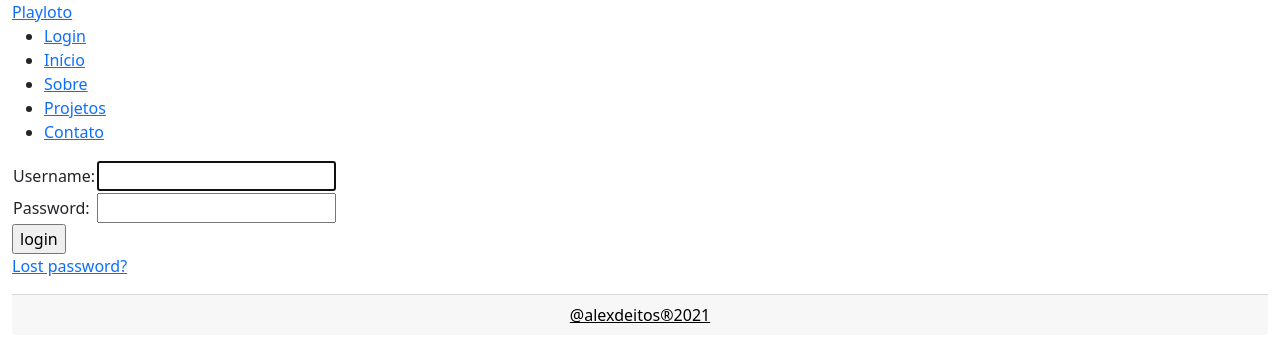
After one commit to alexdeitos/Playloto, a Django app: page /accounts/login/ in a window 1280 px wide. The commit adds this page. Shown: the top 362 px of the page. Run offline with Django 4.2, Linux system fonts and the light colour scheme.

Commit message:
templates/registration/

```diff
--- a/apploto/templates/base.html
+++ b/apploto/templates/base.html
@@ -8,15 +8,15 @@
     <!--Boostrap-->
     <!-- CSS only -->
     <link href="https://cdn.jsdelivr.net/npm/bootstrap@5.0.1/dist/css/bootstrap.min.css" rel="stylesheet" integrity="sha384-+0n0xVW2eSR5OomGNYDnhzAbDsOXxcvSN1TPprVMTNDbiYZCxYbOOl7+AMvyTG2x" crossorigin="anonymous">
-    <link rel="stylesheet" href="{% static 'css/navbar.css' %}">
-    <link rel="stylesheet" href="{% static 'css/style.css' %}">
+    <link rel="stylesheet" href="{% static 'css/apploto/navbar.css' %}">
+    <link rel="stylesheet" href="{% static 'css/apploto/style.css' %}">
     <title>{% block title %}Playloto.com{% endblock %}</title>
 </head>
 <body>
   <div class="container-fluid">
     <header>
         <nav>
-          <a class="logo" href="{% url 'playloto:home' %}">Playloto</a>
+          <a class="logo" href="{% url 'apploto:index' %}">Playloto</a>
           <div class="mobile-menu">
             <div class="line1"></div>
             <div class="line2"></div>
@@ -29,7 +29,7 @@
             {% else %}
             <li><a href="{% url 'login' %}">Login</a></li>
             {% endif %}
-            <li><a href="{% url 'playloto:home' %}">Início</a></li>
+            <li><a href="{% url 'apploto:index' %}">Início</a></li>
             <li><a href="#">Sobre</a></li>
             <li><a href="#">Projetos</a></li>
             <li><a href="#">Contato</a></li>
@@ -40,10 +40,9 @@
         {% if user.is_authenticated %}
           <aside class="lateral col-12">
             <ul>
-              <li><a style="color: black;" href="{% url 'playloto:gameslist' %}">Tabela de Jogos</a></li>
-              <li><a style="color: black;" href="{% url 'playloto:gerajogo'%}">Gerar Jogos</a></li>
-              <li><a style="color: black;" href="{% url 'playloto:planilha' %}">Planilhas</a></li>
-              <li><a style="color: black;" href="http://www.loterias.caixa.gov.br/wps/portal/loterias/landing/lotofacil/!ut/p/a1/04_Sj9CPykssy0xPLMnMz0vMAfGjzOLNDH0MPAzcDbz8vTxNDRy9_Y2NQ13CDA0sTIEKIoEKnN0dPUzMfQwMDEwsjAw8XZw8XMwtfQ0MPM2I02-AAzgaENIfrh-FqsQ9wBmoxN_FydLAGAgNTKEK8DkRrACPGwpyQyMMMj0VAcySpRM!/dl5/d5/L2dBISEvZ0FBIS9nQSEh/pw/Z7_HGK818G0K85260Q5OIRSC42046/res/id=historicoHTML/c=cacheLevelPage/=/" target="blank">Resultados Caixa</a></li>
+              <li><a style="color: black;" href="{% url 'apploto:index' %}">Tabela de Jogos</a></li>
+              <li><a style="color: black;" href="{% url 'apploto:index'%}">Gerar Jogos</a></li>
+              <li><a style="color: black;" href="{% url 'apploto:index' %}">Planilhas</a></li>
             </ul>
           </aside>
         {% endif %}
--- /dev/null
+++ b/apploto/templates/registration/logged_out.html
@@ -0,0 +1,6 @@
+{% extends "base.html" %}
+
+{% block conteudo %}
+  <p>Logged out!</p>
+  <a href="{% url 'login'%}">Click here to login again.</a>
+{% endblock %}
--- /dev/null
+++ b/apploto/templates/registration/login.html
@@ -0,0 +1,37 @@
+{% extends "base.html" %}
+
+{% block conteudo %}
+
+  {% if form.errors %}
+    <p>Your username and password didn't match. Please try again.</p>
+  {% endif %}
+
+  {% if next %}
+    {% if user.is_authenticated %}
+      <p>Your account doesn't have access to this page. To proceed,
+      please login with an account that has access.</p>
+    {% else %}
+      <p>Please login to see this page.</p>
+    {% endif %}
+  {% endif %}
+
+  <form method="post" action="{% url 'login' %}">
+    {% csrf_token %}
+    <table>
+      <tr>
+        <td>{{ form.username.label_tag }}</td>
+        <td>{{ form.username }}</td>
+      </tr>
+      <tr>
+        <td>{{ form.password.label_tag }}</td>
+        <td>{{ form.password }}</td>
+      </tr>
+    </table>
+    <input type="submit" value="login" />
+    <input type="hidden" name="next" value="{{ next }}" />
+  </form>
+
+  {# Assumes you setup the password_reset view in your URLconf #}
+  <p><a href="{% url 'password_reset' %}">Lost password?</a></p>
+
+{% endblock %}
--- a/apploto/urls.py
+++ b/apploto/urls.py
@@ -1,5 +1,5 @@
 from unicodedata import name
-from django.urls import path
+from django.urls import path, include
 from . import views
 
 app_name = "apploto"
@@ -7,3 +7,9 @@ app_name = "apploto"
 urlpatterns = [
     path("",views.Index,name="index")
 ]
+
+#Add Django site authentication urls (for login, logout, password management)
+
+urlpatterns += [
+    path('accounts/', include('django.contrib.auth.urls')),
+]
```
Also changed, not shown: apploto/templates/index.html (+29 -2 lines).
